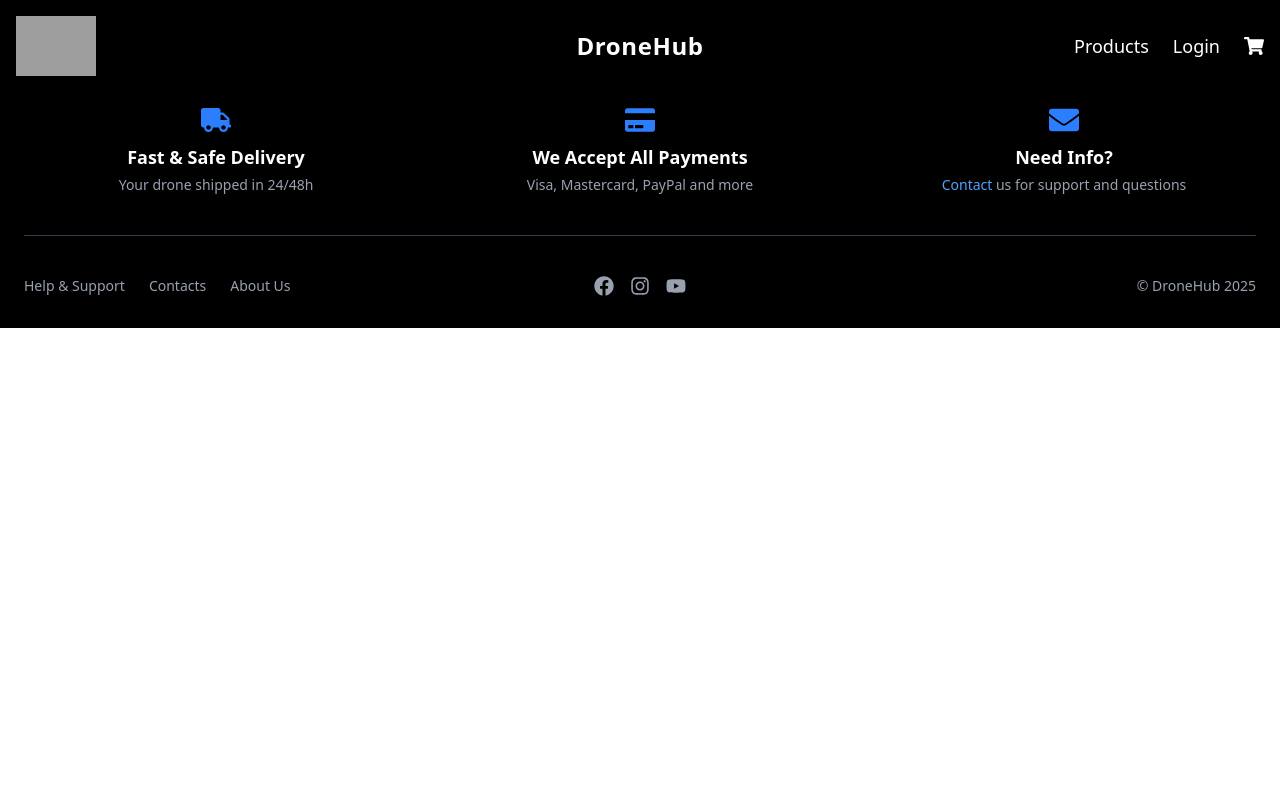
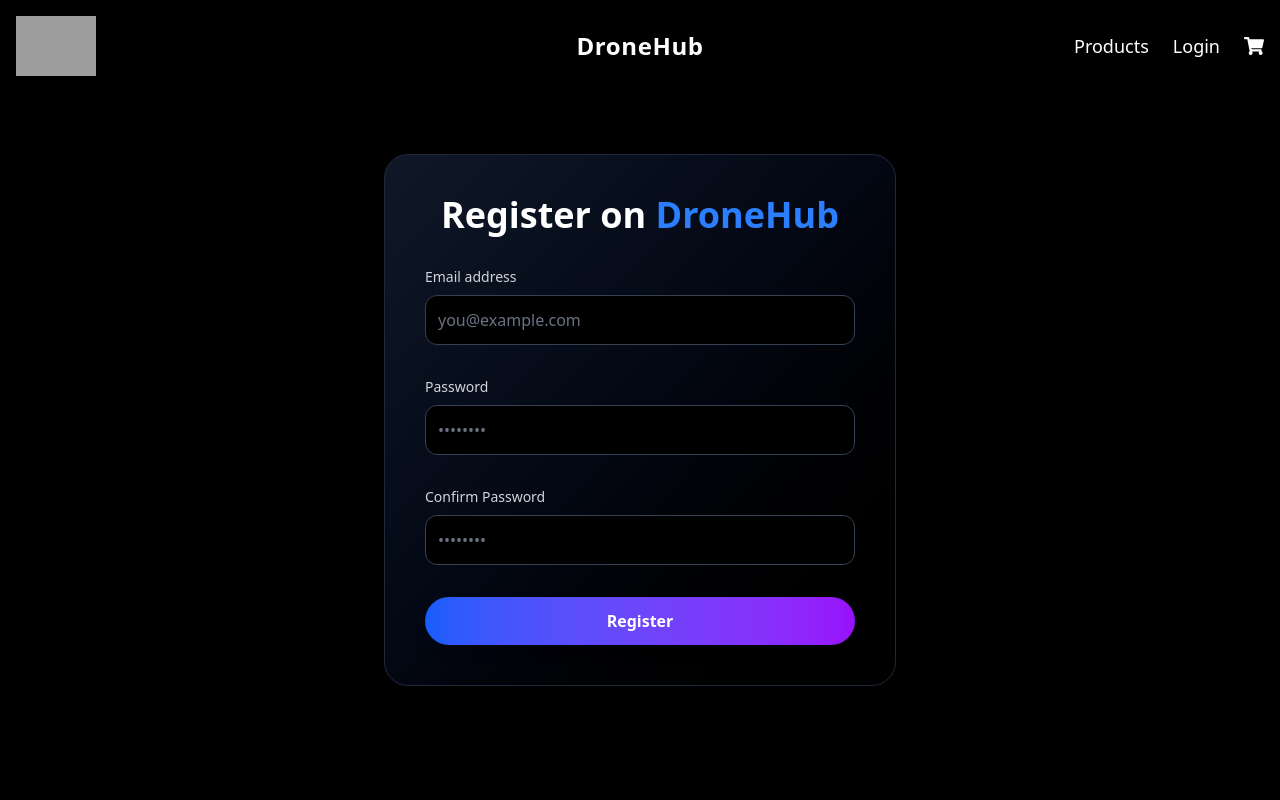
Before and after one commit to DanieleGuicciardi/DroneHub, a React (Vite) app in the folder ReactCode/: page /register in a window 1280 px wide. Shown: the top 800 px of the page. Built offline with nearby package versions, Linux system fonts and the light colour scheme; grey boxes are pictures that could not be loaded.

Commit message:
Created Register page, optimized HomePage

```diff
--- a/ReactCode/src/App.jsx
+++ b/ReactCode/src/App.jsx
@@ -10,6 +10,8 @@ import ScrollToTop from "./components/global/ScrollToTop";
 import Homepage from "./pages/home/Home"
 
 import Login from "./pages/auth/Login";
+import Register from "./pages/auth/Register";
+import VerifyEmail from "./pages/auth/VerifyEmail";
 
 import Cart from "./pages/cart/Cart"
 import Checkout from "./pages/cart/Checkout";
@@ -42,6 +44,8 @@ function App() {
         <Route path="/" element={<Homepage />} />
 
         <Route path="/login" element={<Login/>} />
+        <Route path="/register" element={<Register/>} />
+        <Route path="/verifyemail" element={<VerifyEmail/>} />
 
         <Route path="/cart" element={<Cart/>} />
         <Route path="/checkout" element={<Checkout/>} />
--- a/ReactCode/src/Index.css
+++ b/ReactCode/src/Index.css
@@ -5,6 +5,6 @@
 
 @layer components {
   button:hover {
-    cursor: pointer; /* oppure pointer, grab, wait, etc. */
+    cursor: pointer;
   }
 }
--- a/ReactCode/src/components/home/VideoSection.jsx
+++ b/ReactCode/src/components/home/VideoSection.jsx
@@ -1,4 +1,5 @@
 import { motion } from "framer-motion";
+import { Link } from "react-router-dom";
 
 const VideoSection = ({
   title,
@@ -32,6 +33,7 @@ const VideoSection = ({
       >
         {title}
       </motion.h2>
+
       <motion.p
         initial={{ opacity: 0 }}
         whileInView={{ opacity: 1 }}
@@ -40,14 +42,18 @@ const VideoSection = ({
       >
         {description}
       </motion.p>
-      <motion.a
-        href={ctaLink}
+
+      <motion.div
         whileHover={{ scale: 1.05 }}
         whileTap={{ scale: 0.97 }}
-        className={`px-8 py-3 ${ctaColor} text-white font-semibold rounded-full shadow-md transition`}
       >
-        View Products
-      </motion.a>
+        <Link
+          to={ctaLink}
+          className={`px-8 py-3 ${ctaColor} text-white font-semibold rounded-full shadow-md transition inline-block`}
+        >
+          View Products
+        </Link>
+      </motion.div>
     </div>
   </div>
 );
--- a/ReactCode/src/pages/auth/Login.jsx
+++ b/ReactCode/src/pages/auth/Login.jsx
@@ -1,6 +1,6 @@
 import { useState } from "react";
 import { useAuthStore } from "../../store/useAuthStore";
-import { useNavigate } from "react-router-dom";
+import { useNavigate, Link } from "react-router-dom";
 
 const Login = () => {
   const [email, setEmail] = useState("");
@@ -56,6 +56,13 @@ const Login = () => {
                 />
               </div>
 
+              <p className="text-center text-sm text-gray-400 mt-4">
+                Don’t have an account?{" "}
+              <Link to="/register" className="underline text-blue-500 hover:text-blue-600">
+                Register here
+              </Link>
+              </p>
+
               <button
                 type="submit"
                 className="w-full py-3 bg-gradient-to-r from-blue-600 to-purple-600 hover:from-blue-700 hover:to-purple-700 rounded-full font-semibold text-white shadow-lg transition-all"
--- /dev/null
+++ b/ReactCode/src/pages/auth/Register.jsx
@@ -0,0 +1,85 @@
+import { useState } from "react";
+import { useNavigate } from "react-router-dom";
+
+const Register = () => {
+  const [email, setEmail] = useState("");
+  const [password, setPassword] = useState("");
+  const [confirmPassword, setConfirmPassword] = useState("");
+  const navigate = useNavigate();
+
+  const handleRegister = (e) => {
+    e.preventDefault();
+    if (!email || !password || !confirmPassword) {
+      return alert("Please fill all fields");
+    }
+    if (password !== confirmPassword) {
+      return alert("Passwords do not match");
+    }
+
+    navigate("/verifyemail", { state: { email } });
+  };
+
+  return (
+    <section className="min-h-screen bg-black text-white flex items-center justify-center px-4 py-20">
+      <div className="w-full max-w-lg p-10 rounded-3xl shadow-xl border border-gray-800 bg-gradient-to-br from-gray-900 via-gray-950 to-black">
+        <h1 className="text-4xl font-extrabold mb-8 text-center">
+          Register on <span className="text-blue-500">DroneHub</span>
+        </h1>
+
+        <form onSubmit={handleRegister} className="space-y-8">
+          <div>
+            <label htmlFor="email" className="block text-sm font-medium mb-2 text-gray-300">
+              Email address
+            </label>
+            <input
+              id="email"
+              type="email"
+              className="w-full p-3 rounded-xl bg-black text-white border border-gray-700 focus:outline-none focus:ring-2 focus:ring-blue-600 placeholder-gray-500"
+              value={email}
+              onChange={(e) => setEmail(e.target.value)}
+              placeholder="you@example.com"
+            />
+          </div>
+
+          <div>
+            <label htmlFor="password" className="block text-sm font-medium mb-2 text-gray-300">
+              Password
+            </label>
+            <input
+              id="password"
+              type="password"
+              className="w-full p-3 rounded-xl bg-black text-white border border-gray-700 focus:outline-none focus:ring-2 focus:ring-blue-600 placeholder-gray-500"
+              value={password}
+              onChange={(e) => setPassword(e.target.value)}
+              placeholder="••••••••"
+            />
+          </div>
+
+          <div>
+            <label htmlFor="confirmPassword" className="block text-sm font-medium mb-2 text-gray-300">
+              Confirm Password
+            </label>
+            <input
+              id="confirmPassword"
+              type="password"
+              className="w-full p-3 rounded-xl bg-black text-white border border-gray-700 focus:outline-none focus:ring-2 focus:ring-blue-600 placeholder-gray-500"
+              value={confirmPassword}
+              onChange={(e) => setConfirmPassword(e.target.value)}
+              placeholder="••••••••"
+            />
+          </div>
+
+          <button
+            type="submit"
+            className="w-full py-3 bg-gradient-to-r from-blue-600 to-purple-600 hover:from-blue-700 hover:to-purple-700 rounded-full font-semibold text-white shadow-lg transition-all"
+          >
+            Register
+          </button>
+        </form>
+
+      </div>
+    </section>
+  );
+};
+
+export default Register;
--- /dev/null
+++ b/ReactCode/src/pages/auth/VerifyEmail.jsx
@@ -0,0 +1,31 @@
+import { useLocation, useNavigate } from "react-router-dom";
+
+const VerifyEmail = () => {
+  const location = useLocation();
+  const email = location.state?.email || "your email";
+
+  const navigate = useNavigate();
+
+  return (
+    <section className="min-h-screen bg-black text-white flex items-center justify-center px-4 py-20">
+      <div className="w-full max-w-lg p-10 rounded-3xl shadow-xl border border-gray-800 bg-gradient-to-br from-gray-900 via-gray-950 to-black text-center">
+        <h1 className="text-3xl font-bold mb-6">Registration Complete</h1>
+        <p className="text-lg mb-4">
+          A verification email has been sent to: <br />
+          <span className="text-blue-400">{email}</span>
+        </p>
+        <p className="text-sm text-gray-400 mb-8">
+          Please check your inbox and follow the instructions to activate your account.
+        </p>
+        <button
+          onClick={() => navigate("/login")}
+          className="bg-blue-600 hover:bg-blue-700 px-6 py-3 rounded-full font-semibold shadow-lg transition-all"
+        >
+          Back to Login
+        </button>
+      </div>
+    </section>
+  );
+};
+
+export default VerifyEmail;
--- a/ReactCode/src/pages/home/Home.jsx
+++ b/ReactCode/src/pages/home/Home.jsx
@@ -1,5 +1,6 @@
 import { useEffect, useRef } from "react";
 import { motion } from "framer-motion";
+import { Link } from "react-router-dom";
 
 import Intro3D from "../../components/home/Intro3D";
 import VideoSection from "../../components/home/VideoSection";
@@ -80,12 +81,12 @@ const Home = () => {
         <p className="text-gray-400 max-w-2xl mx-auto text-lg mb-8">
           Explore our full catalog and discover your pilot personality. DroneHub is your skyward gateway.
         </p>
-        <a
-          href="/products"
+        <Link
+          to="/products"
           className="inline-block bg-gradient-to-r from-blue-600 to-purple-600 hover:from-blue-700 hover:to-purple-700 px-10 py-4 rounded-full font-semibold shadow-lg text-white transition"
         >
           Explore All Drones
-        </a>
+        </Link>
       </div>
     </div>
   );
```
